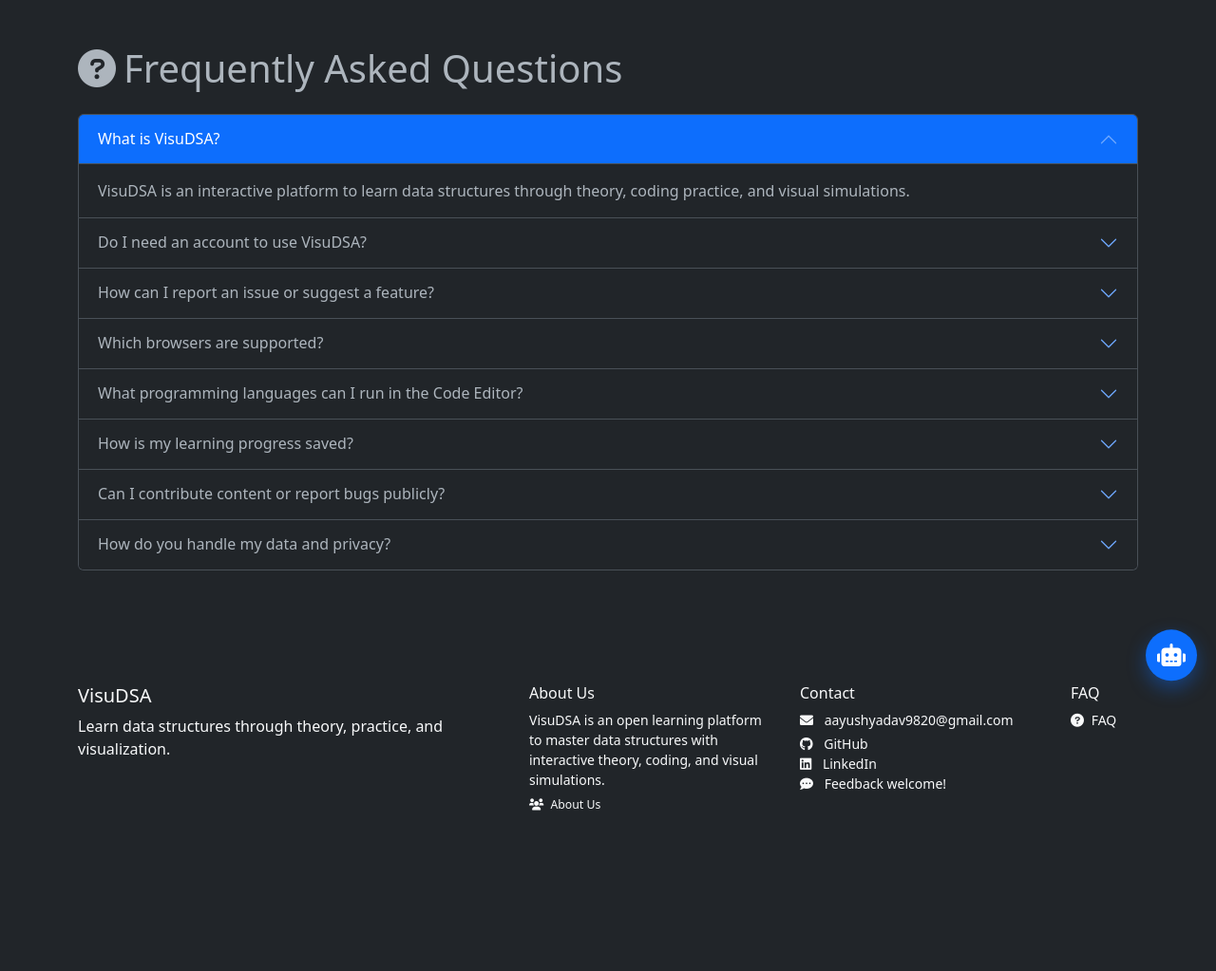
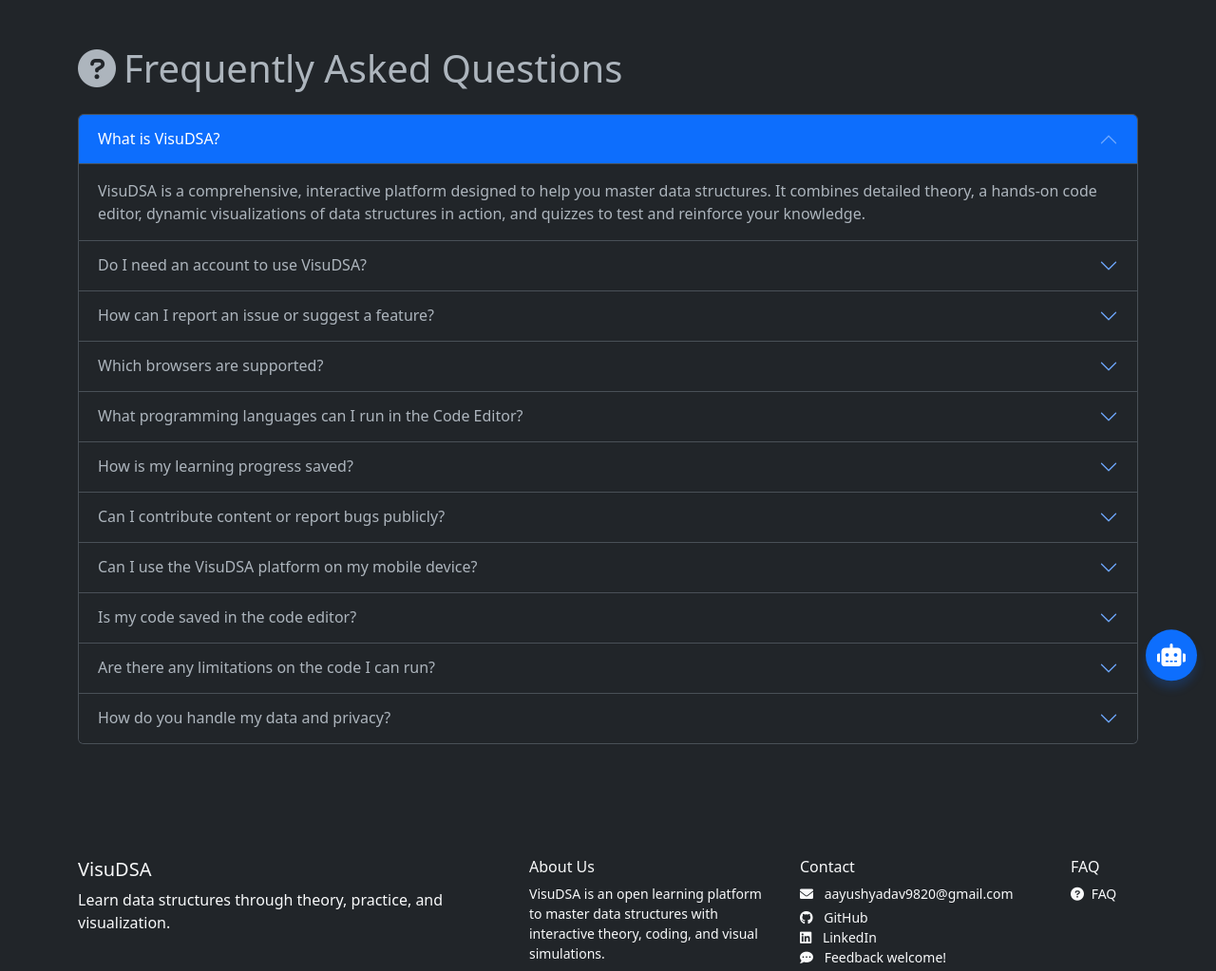
Before and after one commit to Aayush-Yadav-34/VisuDSA, a Flask app: page /faq in a window 1280 px wide. Shown: the part 56-1079 px from the top of the page at 95% size. Before the commit the page ends 910 px from the top, so only its background shows below. Run offline with Flask 3, Linux system fonts and the light colour scheme.

Commit message:
Update FAQ section with enhanced descriptions and new questions

```diff
--- a/static/css/custom.css
+++ b/static/css/custom.css
@@ -9,7 +9,7 @@
   background: #0d6efd;
   color: #fff;
   font-size: 24px;
-  box-shadow: 0 8px 20px rgba(13, 110, 253, 0.4);
+  box-shadow: 0 8px 10px rgba(13, 110, 253, 0.2);
   text-decoration: none;
   z-index: 1070; /* above toasts */
   animation: chatbot-bob 2.8s ease-in-out infinite;
--- a/templates/faq.html
+++ b/templates/faq.html
@@ -15,7 +15,7 @@
             </h2>
             <div id="faqOne" class="accordion-collapse collapse show" aria-labelledby="faqOneHeading" data-bs-parent="#faqAccordion">
                 <div class="accordion-body">
-                    VisuDSA is an interactive platform to learn data structures through theory, coding practice, and visual simulations.
+                    VisuDSA is a comprehensive, interactive platform designed to help you master data structures. It combines detailed theory, a hands-on code editor, dynamic visualizations of data structures in action, and quizzes to test and reinforce your knowledge.
                 </div>
             </div>
         </div>
@@ -28,7 +28,7 @@
             </h2>
             <div id="faqTwo" class="accordion-collapse collapse" aria-labelledby="faqTwoHeading" data-bs-parent="#faqAccordion">
                 <div class="accordion-body">
-                    You can explore most features without an account. Creating an account lets you track progress and save activity.
+                    No, you can access the theory, code editor, and visualizer without an account. However, creating a free account allows you to save your progress, track your quiz scores, and view your code submission history, providing a more personalized learning experience.
                 </div>
             </div>
         </div>
@@ -41,7 +41,7 @@
             </h2>
             <div id="faqThree" class="accordion-collapse collapse" aria-labelledby="faqThreeHeading" data-bs-parent="#faqAccordion">
                 <div class="accordion-body">
-                    Send us an email at <a href="mailto:support@visudsa.example">support@visudsa.example</a> with details and, if possible, screenshots.
+                    We welcome feedback! You can report issues or suggest new features by emailing us at aayushyadav9820@gmail.com or by creating an issue on our GitHub repository. Please be as detailed as possible and include screenshots if you can.
                 </div>
             </div>
         </div>
@@ -67,7 +67,7 @@
             </h2>
             <div id="faqFive" class="accordion-collapse collapse" aria-labelledby="faqFiveHeading" data-bs-parent="#faqAccordion">
                 <div class="accordion-body">
-                    The editor currently supports Python and JavaScript. We plan to add more languages in the future.
+                    The editor currently supports Python. We plan to add more languages in the future.
                 </div>
             </div>
         </div>
@@ -101,10 +101,49 @@
         <div class="accordion-item">
             <h2 class="accordion-header" id="faqEightHeading">
                 <button class="accordion-button collapsed" type="button" data-bs-toggle="collapse" data-bs-target="#faqEight" aria-expanded="false" aria-controls="faqEight">
+                    Can I use the VisuDSA platform on my mobile device?
+                </button>
+            </h2>
+            <div id="faqEight" class="accordion-collapse collapse" aria-labelledby="faqEightHeading" data-bs-parent="#faqAccordion">
+                <div class="accordion-body">
+                    While the platform is designed to be responsive, for the best experience with the code editor and visualizations, we recommend using a desktop or tablet with a larger screen.ports so we can reproduce and fix them quickly.
+                </div>
+            </div>
+        </div>
+
+        <div class="accordion-item">
+            <h2 class="accordion-header" id="faqNineHeading">
+                <button class="accordion-button collapsed" type="button" data-bs-toggle="collapse" data-bs-target="#faqNine" aria-expanded="false" aria-controls="faqNine">
+                    Is my code saved in the code editor?
+                </button>
+            </h2>
+            <div id="faqNine" class="accordion-collapse collapse" aria-labelledby="faqNineHeading" data-bs-parent="#faqAccordion">
+                <div class="accordion-body">
+                    Your code is not permanently saved to your account, but the editor will automatically save your code to your browser's local storage every 10 seconds. If you accidentally close the tab, you should be prompted to restore your code when you return.
+                </div>
+            </div>
+        </div>
+
+        <div class="accordion-item">
+            <h2 class="accordion-header" id="faqTenHeading">
+                <button class="accordion-button collapsed" type="button" data-bs-toggle="collapse" data-bs-target="#faqTen" aria-expanded="false" aria-controls="faqTen">
+                    Are there any limitations on the code I can run?
+                </button>
+            </h2>
+            <div id="faqTen" class="accordion-collapse collapse" aria-labelledby="faqTenHeading" data-bs-parent="#faqAccordion">
+                <div class="accordion-body">
+                    Yes, for security reasons, certain modules and functions that could interact with the server's file system or network are restricted (e.g., os, subprocess). Code execution also has a 5-second timeout to prevent long-running scripts.
+                </div>
+            </div>
+        </div>
+
+        <div class="accordion-item">
+            <h2 class="accordion-header" id="faqElevenHeading">
+                <button class="accordion-button collapsed" type="button" data-bs-toggle="collapse" data-bs-target="#faqEleven" aria-expanded="false" aria-controls="faqEleven">
                     How do you handle my data and privacy?
                 </button>
             </h2>
-            <div id="faqEight" class="accordion-collapse collapse" aria-labelledby="faqEightHeading" data-bs-parent="#faqAccordion">
+                <div id="faqEleven" class="accordion-collapse collapse" aria-labelledby="faqElevenHeading" data-bs-parent="#faqAccordion">
                 <div class="accordion-body">
                     We only store essential account and progress information to provide core features. Contact us if you want your data exported or deleted.
                 </div>
```
